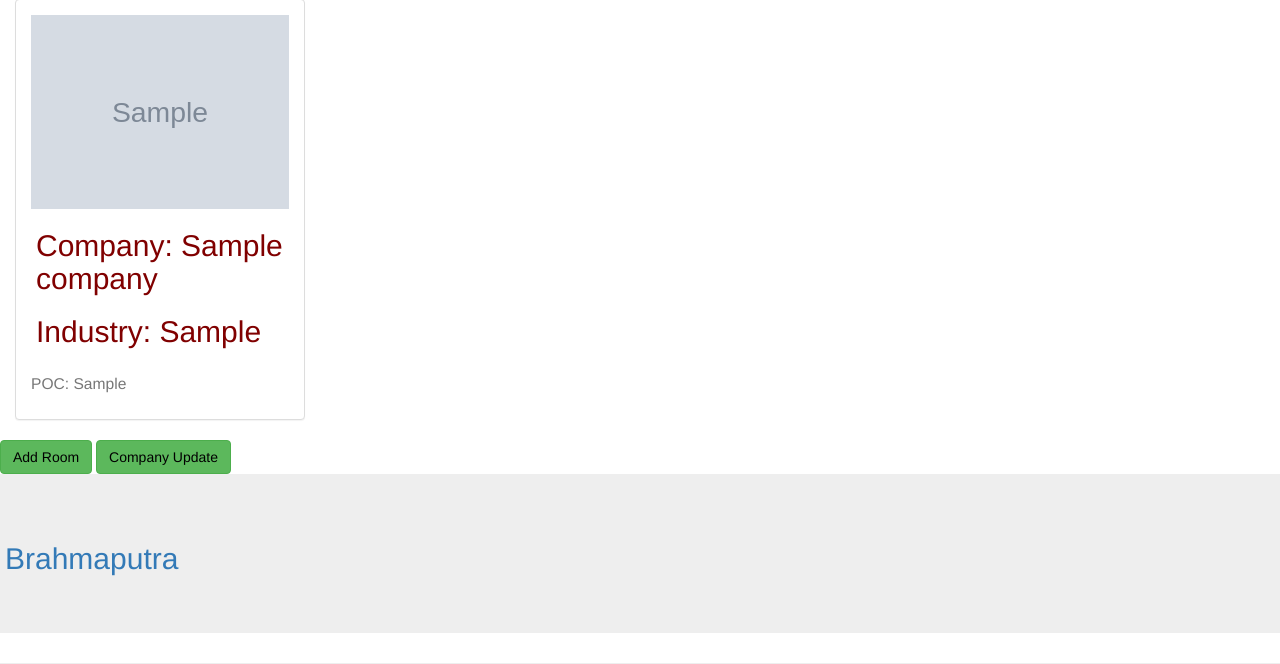
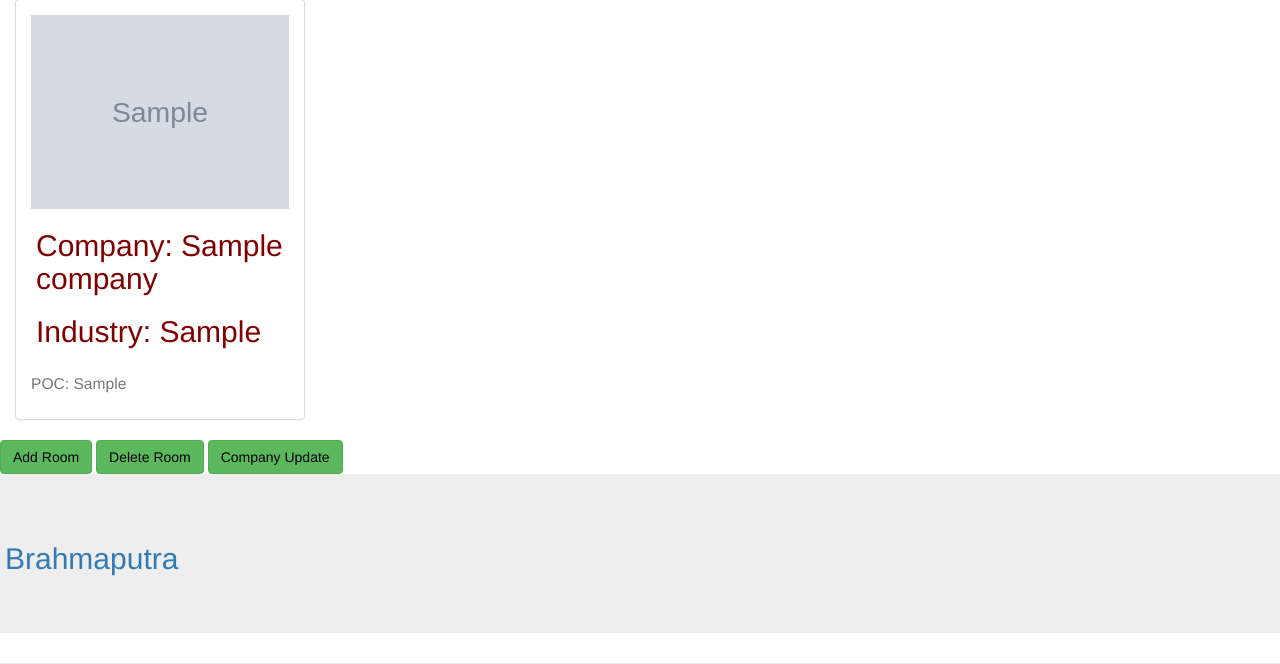
Before and after one commit to aniraj001/ccd_swc, a Django app: page /room/1/ in a window 1280 px wide. Shown: the part 77-741 px from the top of the page. Run offline with Django 3.2, Linux system fonts and the light colour scheme; tables that the repository leaves empty hold one stand-in row (values such as "Sample post"); grey boxes marked "Sample" are stand-in pictures; some libraries are stand-ins or nearby versions; some web fonts are replaced.

Commit message:
room delete added

```diff
--- a/ccd_swc/room/templates/company_detail.html
+++ b/ccd_swc/room/templates/company_detail.html
@@ -21,6 +21,7 @@
   </div>
 
   <button type="submit" class="btn btn-success"><a href="{% url 'room:roomadd' pk=company.pk %}" style="color:black"">Add Room</a></button>
+  <button type="submit" class="btn btn-success"><a href="{% url 'room:room_remove' pk=company.pk %}" style="color:black"">Delete Room</a></button>
   <button type="submit" class="btn btn-success"><a href="{% url 'room:company-update' pk=company.pk %}" style="color:black"">Company Update</a></button>
 
   <div class="jumbotron">
--- a/ccd_swc/room/urls.py
+++ b/ccd_swc/room/urls.py
@@ -19,6 +19,8 @@ urlpatterns = [
 
 	path('company/<int:pk>/delete/', views.CompanyDelete.as_view(), name='company-delete'),
 
+    path('<int:pk>/delete_room/', views.remove_room, name='room_remove'),
+
     path('<int:pk>/add_room',views.context_obj,name='roomadd'),
 
     path('<int:pk>/brahmaputra/room_no',views.new,name='room_'),
--- a/ccd_swc/room/views.py
+++ b/ccd_swc/room/views.py
@@ -35,6 +35,22 @@ def context_obj(request,pk):
 	else:
 		form = RoomForm()
 	return render(request,'add_room.html',{'form':form})
+
+def remove_room(request,pk):
+	comp = get_object_or_404(Company,pk=pk)
+	if request.method == 'POST':
+		form = RoomForm(request.POST)
+		h = request.POST.get('hostel')
+		room = request.POST.get('room_no')
+		if h =="1":
+			k = Hostel.objects.filter(name="Brahmaputra")
+		else:
+			k = Hostel.objects.filter(name="Lohit")
+		Room.objects.filter(company=comp,hostel=k[0],room_no=room).delete()
+		return redirect('room:detail', pk=comp.pk)
+	else:
+		form = RoomForm()
+	return render(request,'room_delete.html',context={'form':form})
 
 def new(request,pk):
 	comp = get_object_or_404(Company,pk=pk)
```
Also changed, not shown: ccd_swc/room/templates/room_delete.html (added, +12 -0 lines).
